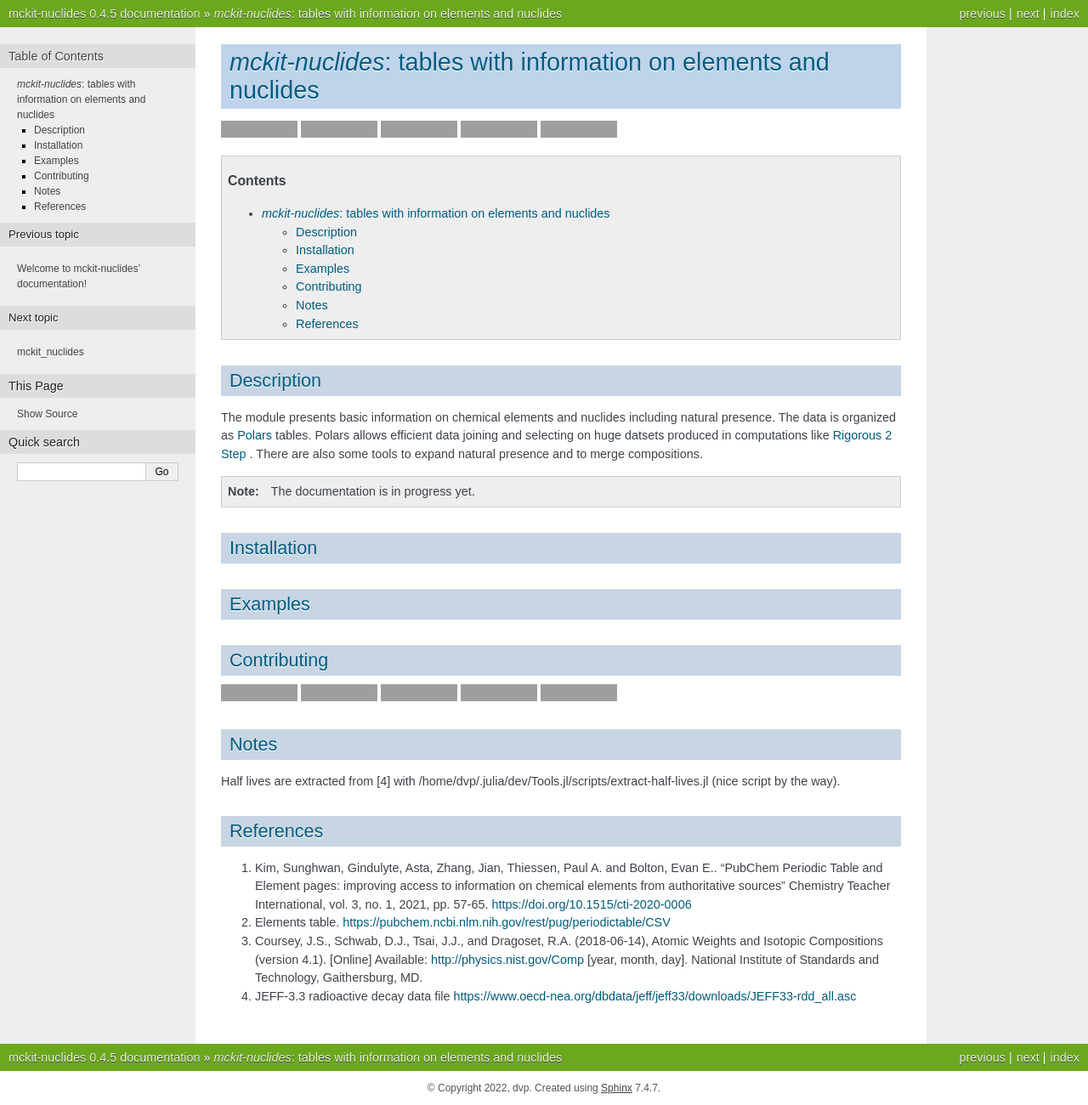
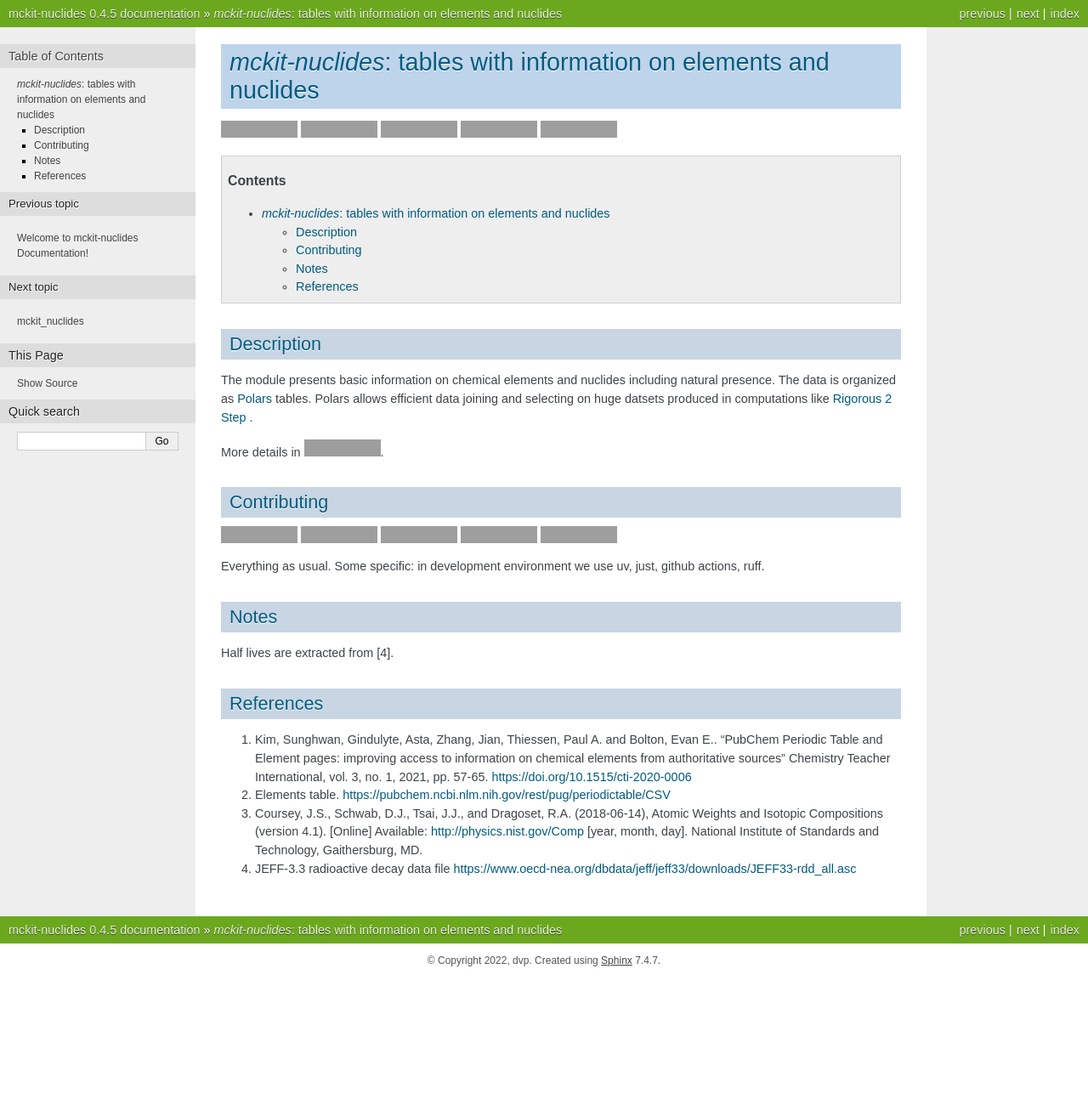
Before and after one commit to MC-kit/mckit-nuclides, a Sphinx documentation site: the page built from docs/source/readme.rst, in a window 1280 px wide. Shown: the whole page at 85% size. Built offline with Sphinx 7.4.7, drawn with Linux system fonts in a browser that asks for light colours; the version number is read from the project's files by our own code; after the commit the page ends 1150 px from its top, so only the background shows below that; grey boxes are pictures that could not be loaded.

Commit message:
docs: improve documentation

```diff
--- a/README.rst
+++ b/README.rst
@@ -15,22 +15,9 @@ Description
 The module presents basic information on chemical elements and nuclides including natural presence.
 The data is organized as `Polars <https://pola.rs/>`_ tables.
 Polars allows efficient data joining and selecting on huge datsets produced in computations like `Rigorous 2 Step <https://github.com/svalinn/r2s-act/blob/master/docs/r2s-userguide.rst>`_ .
-There are also some tools to expand natural presence and to merge compositions.
 
-.. note::
+More details in |Docs|.
 
-    The documentation is in progress yet.
-
-Installation
-------------
-
-.. TODO
-
-
-Examples
---------
-
-.. TODO
 
 Contributing
 ------------
@@ -48,11 +35,15 @@ Contributing
 .. image:: https://img.shields.io/endpoint?url=https://raw.githubusercontent.com/astral-sh/uv/main/assets/badge/v0.json
    :target: https://github.com/astral-sh/uv
 
+Everything as usual.
+Some specific: in development environment we use uv, just, github actions, ruff.
 
 Notes
 -----
 
-Half lives are extracted from [4] with /home/dvp/.julia/dev/Tools.jl/scripts/extract-half-lives.jl (nice script by the way).
+Half lives are extracted from [4].
+
+.. ... with /home/dvp/.julia/dev/Tools.jl/scripts/extract-half-lives.jl (nice script by the way).
 
 References
 ----------
--- a/docs/source/license.rst
+++ b/docs/source/license.rst
@@ -1,5 +1,4 @@
 
 License
 ========
-
 .. include:: ../../LICENSE
--- a/pyproject.toml
+++ b/pyproject.toml
@@ -58,7 +58,7 @@ coverage = ["coverage[toml]>=7.9.2"]
 # environments not in dev
 typeguard = ["typeguard>=4.1.5"]
 docs = [
-    "rstcheck>=6.2.5",
+    "rstcheck[toml,sphinx]>=6.2.5",
     "sphinx>=8.2.3",
     "sphinx-autodoc-typehints>=3.2.0",
     "sphinx-autobuild>=2025.8.25",
@@ -201,3 +201,7 @@ formats = "ipynb,py:percent"
 paths = ["src"]
 deps-file = "pyproject.toml"
 sections = ["project.dependencies"]
+
+[tool.rstcheck]
+report_level = "ERROR"
+ignore_messages = "(Unknown directive type \"(todo.*|automodule)\".$)"
```
Also changed, not shown: docs/source/index.rst (+67 -19 lines), 2 other files.
